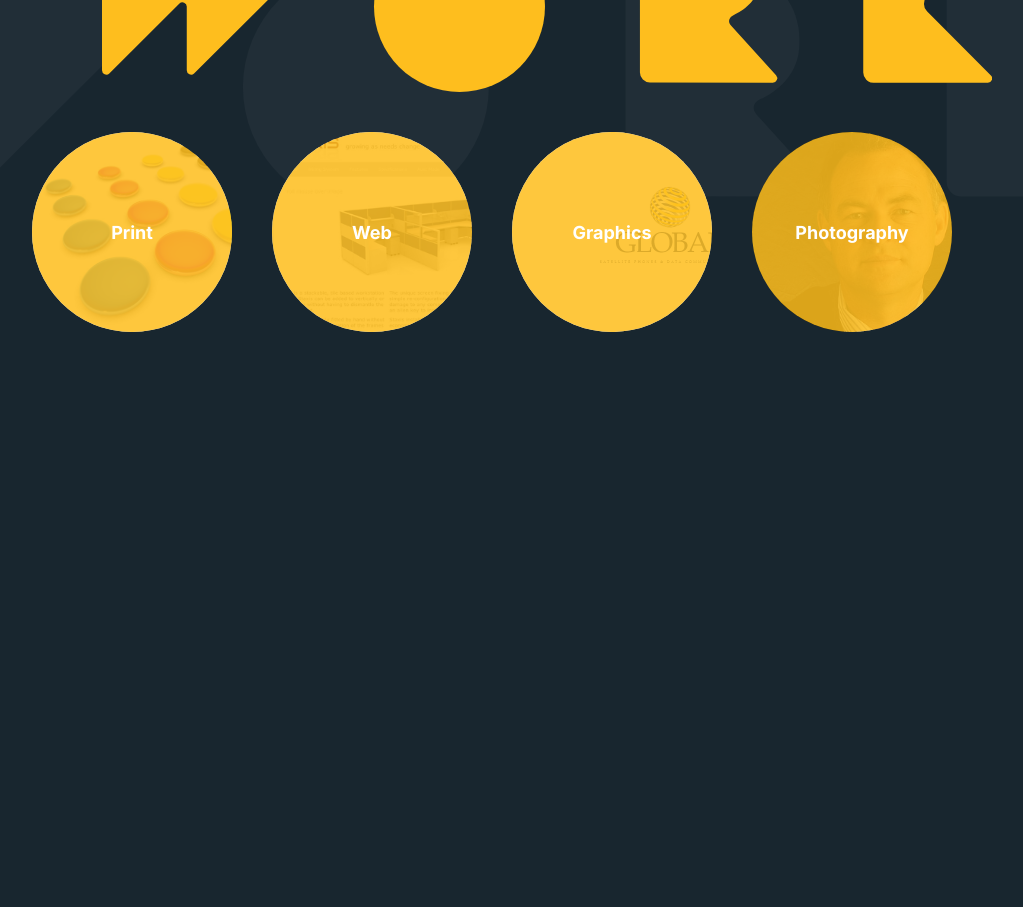
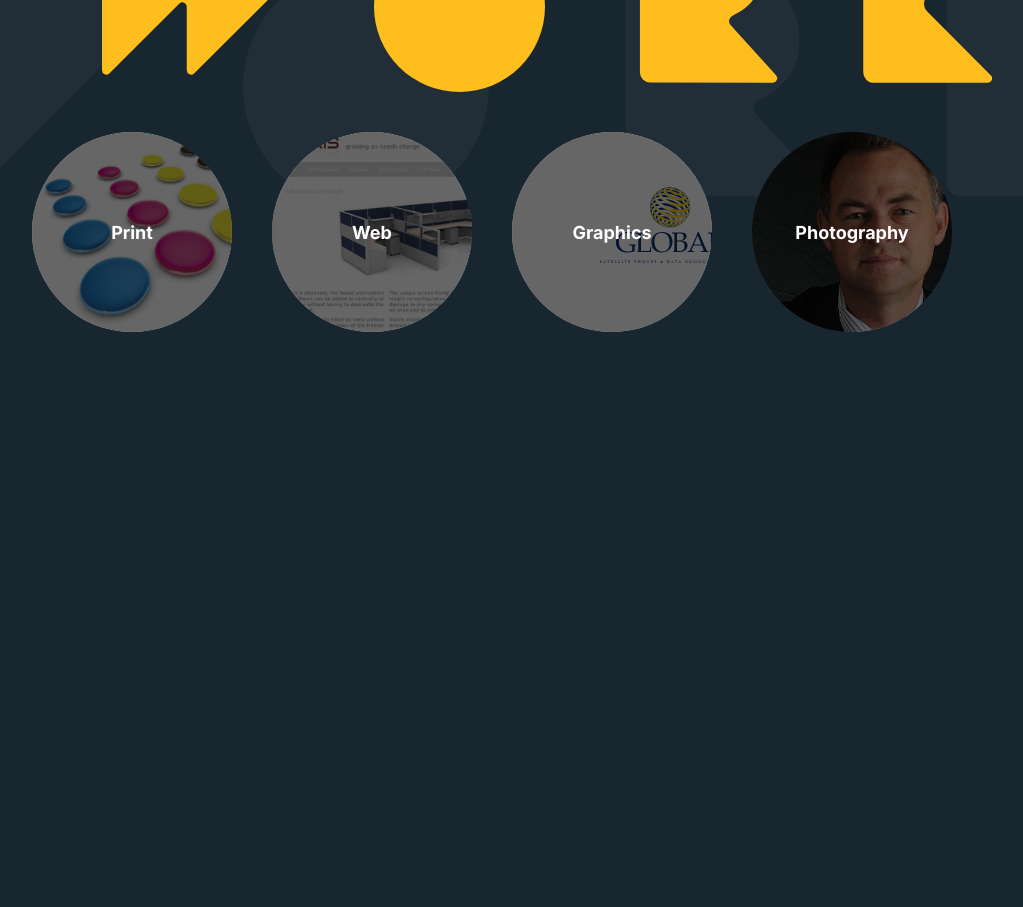
Before and after one commit to aarons-hub/portfolio, a React (Create React App) app: page / in a window 1280 px wide. Shown: the part 2380-3287 px from the top of the page, without its empty margins (148-1171 px from the left). Built offline with nearby package versions, Linux system fonts and the light colour scheme.

Commit message:
backgd color

```diff
--- a/src/custom.css
+++ b/src/custom.css
@@ -495,14 +495,14 @@ a:hover.go-to-site-btn {
   position: relative;
   text-decoration: none;
 }
-.work-panel-btn::before {
+.work-panel-btn:before {
+  background-color: rgba(0, 0, 0, 0.6);
+  bottom: 0;
   content: "";
+  left: 0;
   position: absolute;
+  right: 0;
   top: 0;
-  right: 0;
-  bottom: 0;
-  left: 0;
-  background-color: #febe1edb;
 }
 .title {
   position: relative;
```
